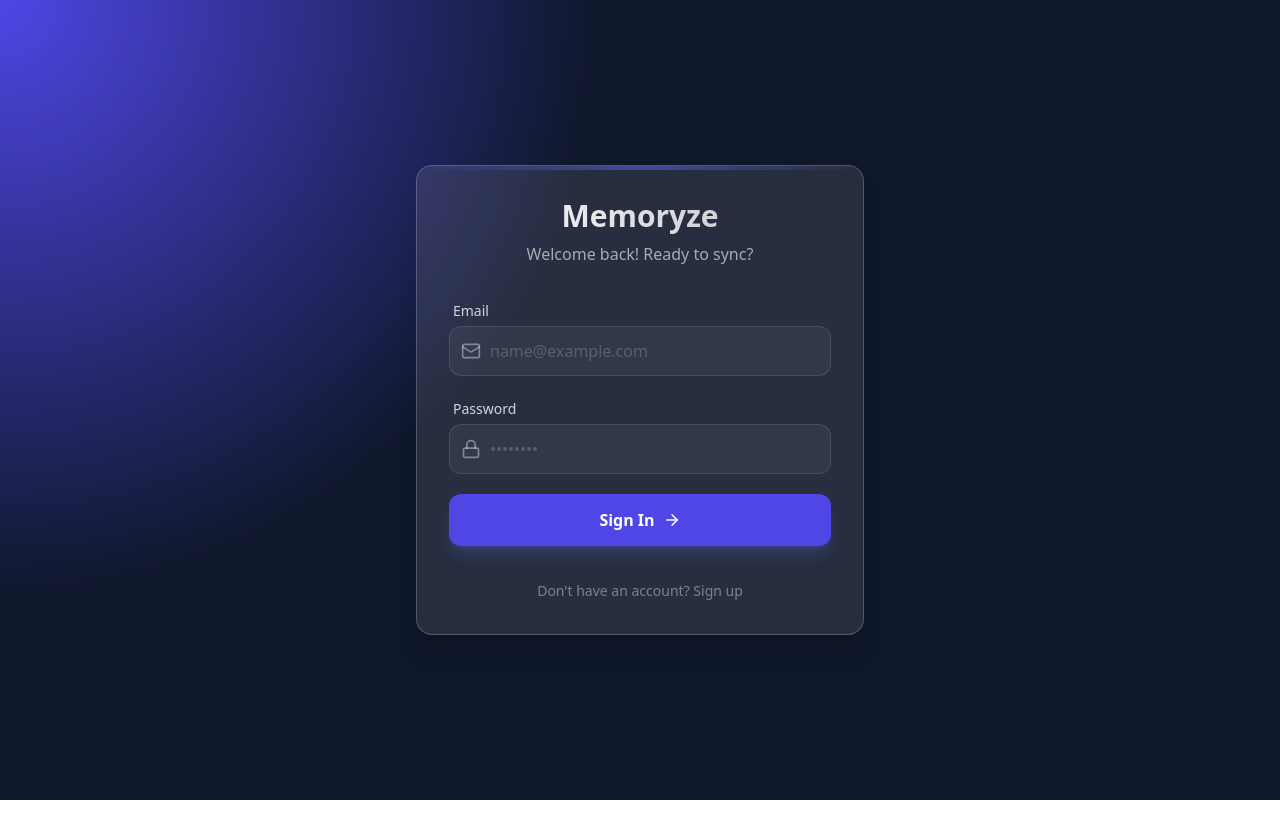
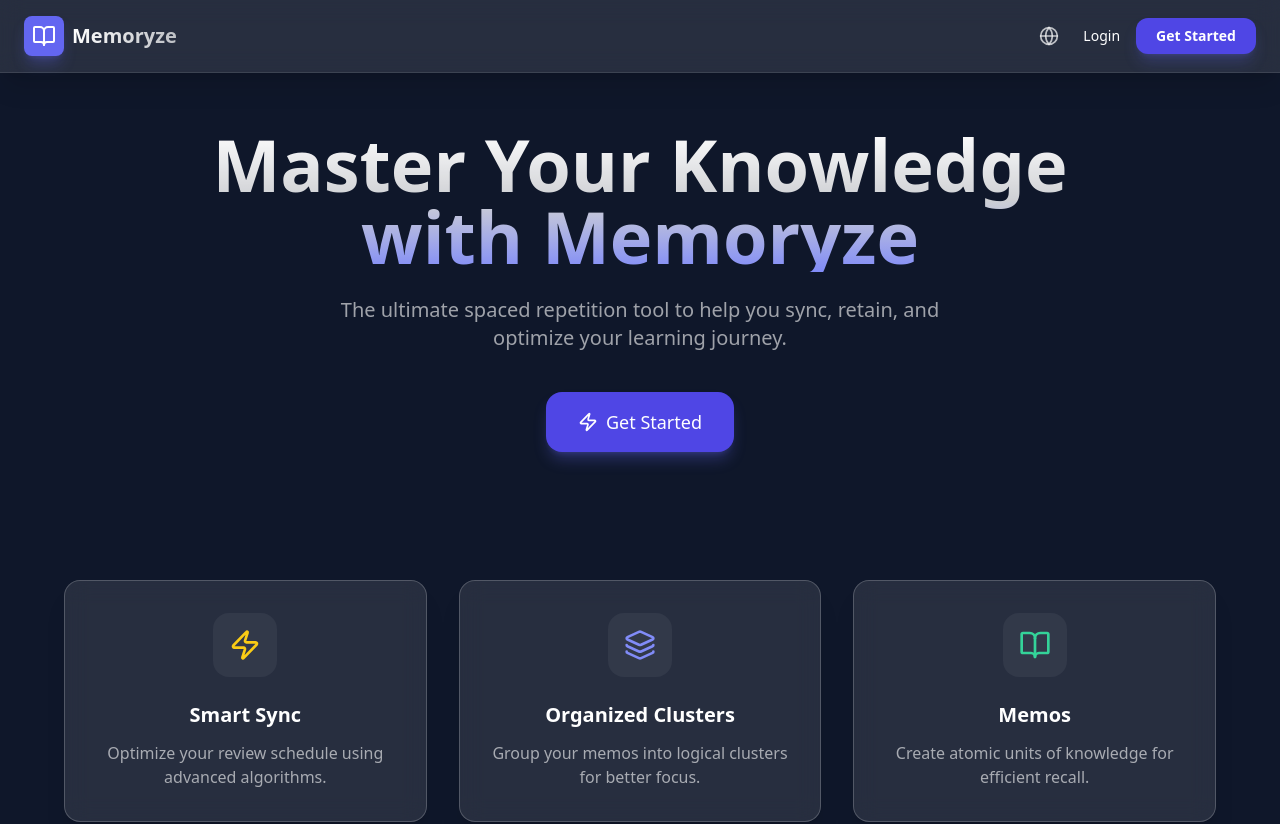
Before and after one commit to furkankoykiran/Memoryze, a React (Vite) app: page / in a window 1280 px wide. Before the commit this address led to /auth. Shown: the top 824 px of the page. Before the commit the page ends 800 px from the top, so only its background shows below. Built offline with nearby package versions, Linux system fonts and the light colour scheme; no server answers.

Commit message:
Feature: Landing Page & /dashboard routing

```diff
--- a/src/App.tsx
+++ b/src/App.tsx
@@ -5,6 +5,7 @@ import { Auth } from './pages/Auth';
 import { Dashboard } from './pages/Dashboard';
 import { DeckDetail } from './pages/DeckDetail';
 import { Review } from './pages/Review';
+import { Landing } from './pages/Landing';
 
 // Protected Route Component
 const ProtectedRoute = ({ children }: { children: React.ReactNode }) => {
@@ -26,7 +27,7 @@ const PublicRoute = ({ children }: { children: React.ReactNode }) => {
   if (loading) return <div className="min-h-screen flex items-center justify-center text-white">Loading...</div>;
 
   if (session) {
-    return <Navigate to="/" replace />;
+    return <Navigate to="/dashboard" replace />;
   }
 
   return <>{children}</>;
@@ -37,13 +38,18 @@ function App() {
     <AuthProvider>
       <BrowserRouter basename={import.meta.env.BASE_URL}>
         <Routes>
+          {/* Landing Page (Public) */}
+          <Route path="/" element={<Landing />} />
+
+          {/* Auth Page (Public - Restricted if logged in) */}
           <Route path="/auth" element={
             <PublicRoute>
               <Auth />
             </PublicRoute>
           } />
 
-          <Route path="/" element={
+          {/* Protected Routes */}
+          <Route path="/dashboard" element={
             <ProtectedRoute>
               <Dashboard />
             </ProtectedRoute>
--- a/src/components/Layout.tsx
+++ b/src/components/Layout.tsx
@@ -13,7 +13,7 @@ export const Layout = ({ children }: { children: React.ReactNode }) => {
     const location = useLocation();
 
     const navItems = [
-        { icon: LayoutDashboard, label: t('nav.dashboard'), path: '/' },
+        { icon: LayoutDashboard, label: t('nav.dashboard'), path: '/dashboard' },
     ];
 
     const toggleLanguage = () => {
--- a/src/locales/en.json
+++ b/src/locales/en.json
@@ -47,6 +47,29 @@
         "cancel": "Cancel",
         "add": "Add Memo"
     },
+    "landing": {
+        "heroTitle": "Master Your Knowledge with Memoryze",
+        "heroSubtitle": "The ultimate spaced repetition tool to help you sync, retain, and optimize your learning journey.",
+        "getStarted": "Get Started",
+        "login": "Login",
+        "features": {
+            "sync": {
+                "title": "Smart Sync",
+                "desc": "Optimize your review schedule using advanced algorithms."
+            },
+            "clusters": {
+                "title": "Organized Clusters",
+                "desc": "Group your memos into logical clusters for better focus."
+            },
+            "memos": {
+                "title": "Memos",
+                "desc": "Create atomic units of knowledge for efficient recall."
+            }
+        },
+        "footer": {
+            "rights": "© 2024 Memoryze. All rights reserved."
+        }
+    },
     "nav": {
         "dashboard": "Dashboard",
         "signOut": "Sign Out"
--- a/src/locales/tr.json
+++ b/src/locales/tr.json
@@ -47,6 +47,29 @@
         "cancel": "İptal",
         "add": "Ekle"
     },
+    "landing": {
+        "heroTitle": "Memoryze ile Bilgini Yönet",
+        "heroSubtitle": "Öğrenme yolculuğunu senkronize et, koru ve optimize etmen için geliştirilmiş en iyi aralıklı tekrar aracı.",
+        "getStarted": "Hemen Başla",
+        "login": "Giriş Yap",
+        "features": {
+            "sync": {
+                "title": "Akıllı Senkronizasyon",
+                "desc": "Gelişmiş algoritmalarla tekrar programını optimize et."
+            },
+            "clusters": {
+                "title": "Düzenli Kümeler",
+                "desc": "Daha iyi odaklanmak için memolarını kümeler halinde grupla."
+            },
+            "memos": {
+                "title": "Memolar",
+                "desc": "Verimli hatırlama için atomik bilgi birimleri oluştur."
+            }
+        },
+        "footer": {
+            "rights": "© 2024 Memoryze. Tüm hakları saklıdır."
+        }
+    },
     "nav": {
         "dashboard": "Panel",
         "signOut": "Çıkış Yap"
--- a/src/pages/Auth.tsx
+++ b/src/pages/Auth.tsx
@@ -26,7 +26,7 @@ export const Auth = () => {
                     password,
                 });
                 if (error) throw error;
-                navigate('/');
+                navigate('/dashboard');
             } else {
                 const { error } = await supabase.auth.signUp({
                     email,
--- /dev/null
+++ b/src/pages/Landing.tsx
@@ -0,0 +1,126 @@
+import { Link } from 'react-router-dom';
+import { motion } from 'framer-motion';
+import { BookOpen, Zap, Layers, Globe } from 'lucide-react';
+import { useTranslation } from 'react-i18next';
+
+export const Landing = () => {
+    const { t, i18n } = useTranslation();
+
+    const toggleLanguage = () => {
+        const newLang = i18n.language === 'en' ? 'tr' : 'en';
+        i18n.changeLanguage(newLang);
+    };
+
+    return (
+        <div className="min-h-screen bg-slate-900 text-white flex flex-col">
+            {/* Header */}
+            <header className="fixed top-0 left-0 right-0 z-50 glass-panel rounded-none border-t-0 border-x-0 border-b border-white/10 px-6 py-4">
+                <div className="max-w-7xl mx-auto flex items-center justify-between">
+                    <div className="flex items-center gap-2">
+                        <div className="p-2 bg-indigo-500 rounded-lg shadow-lg shadow-indigo-500/30">
+                            <BookOpen size={24} className="text-white" />
+                        </div>
+                        <span className="text-xl font-bold bg-clip-text text-transparent bg-gradient-to-r from-white to-white/70">
+                            Memoryze
+                        </span>
+                    </div>
+                    <div className="flex items-center gap-4">
+                        <button
+                            onClick={toggleLanguage}
+                            className="p-2 rounded-lg text-white/70 hover:bg-white/10 hover:text-white transition-colors"
+                            aria-label="Toggle Language"
+                        >
+                            <Globe size={20} />
+                        </button>
+                        <Link to="/auth" className="text-sm font-medium hover:text-indigo-400 transition-colors">
+                            {t('landing.login')}
+                        </Link>
+                        <Link
+                            to="/auth"
+                            className="bg-indigo-600 hover:bg-indigo-700 text-white px-5 py-2 rounded-xl text-sm font-bold transition-all shadow-lg shadow-indigo-500/25"
+                        >
+                            {t('landing.getStarted')}
+                        </Link>
+                    </div>
+                </div>
+            </header>
+
+            {/* Hero Section */}
+            <main className="flex-1 pt-32 pb-20 px-4">
+                <div className="max-w-4xl mx-auto text-center">
+                    <motion.h1
+                        initial={{ opacity: 0, y: 20 }}
+                        animate={{ opacity: 1, y: 0 }}
+                        className="text-5xl md:text-7xl font-bold mb-6 bg-clip-text text-transparent bg-gradient-to-b from-white via-white/80 to-indigo-400"
+                    >
+                        {t('landing.heroTitle')}
+                    </motion.h1>
+                    <motion.p
+                        initial={{ opacity: 0, y: 20 }}
+                        animate={{ opacity: 1, y: 0 }}
+                        transition={{ delay: 0.1 }}
+                        className="text-xl text-white/60 mb-10 max-w-2xl mx-auto"
+                    >
+                        {t('landing.heroSubtitle')}
+                    </motion.p>
+                    <motion.div
+                        initial={{ opacity: 0, y: 20 }}
+                        animate={{ opacity: 1, y: 0 }}
+                        transition={{ delay: 0.2 }}
+                        className="flex flex-col sm:flex-row gap-4 justify-center"
+                    >
+                        <Link
+                            to="/auth"
+                            className="btn-primary text-lg px-8 py-4 rounded-2xl flex items-center justify-center gap-2"
+                        >
+                            <Zap size={20} />
+                            {t('landing.getStarted')}
+                        </Link>
+                    </motion.div>
+                </div>
+
+                {/* Features */}
+                <div className="max-w-6xl mx-auto mt-32 grid grid-cols-1 md:grid-cols-3 gap-8">
+                    <FeatureCard
+                        icon={<Zap className="text-yellow-400" size={32} />}
+                        title={t('landing.features.sync.title')}
+                        desc={t('landing.features.sync.desc')}
+                        delay={0.3}
+                    />
+                    <FeatureCard
+                        icon={<Layers className="text-indigo-400" size={32} />}
+                        title={t('landing.features.clusters.title')}
+                        desc={t('landing.features.clusters.desc')}
+                        delay={0.4}
+                    />
+                    <FeatureCard
+                        icon={<BookOpen className="text-emerald-400" size={32} />}
+                        title={t('landing.features.memos.title')}
+                        desc={t('landing.features.memos.desc')}
+                        delay={0.5}
+                    />
+                </div>
+            </main>
+
+            {/* Footer */}
+            <footer className="border-t border-white/10 py-8 text-center text-white/40 text-sm">
+                <p>{t('landing.footer.rights')}</p>
+            </footer>
+        </div>
+    );
+};
+
+const FeatureCard = ({ icon, title, desc, delay }: { icon: React.ReactNode; title: string; desc: string; delay: number }) => (
+    <motion.div
+        initial={{ opacity: 0, y: 20 }}
+        animate={{ opacity: 1, y: 0 }}
+        transition={{ delay }}
+        className="glass-panel p-8 text-center hover:bg-white/10 transition-colors"
+    >
+        <div className="bg-white/5 w-16 h-16 rounded-2xl flex items-center justify-center mx-auto mb-6">
+            {icon}
+        </div>
+        <h3 className="text-xl font-bold mb-3">{title}</h3>
+        <p className="text-white/60">{desc}</p>
+    </motion.div>
+);
```
